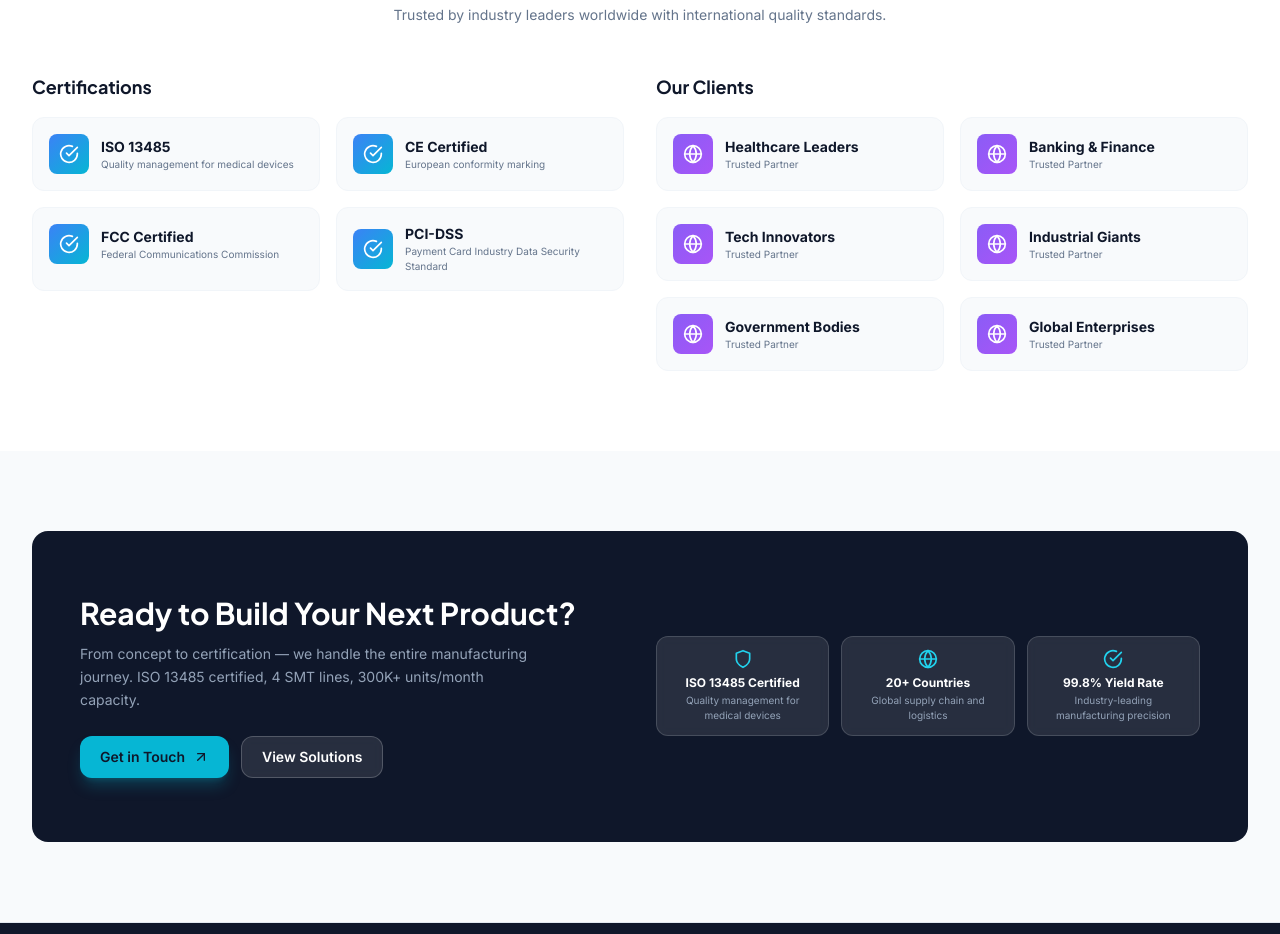
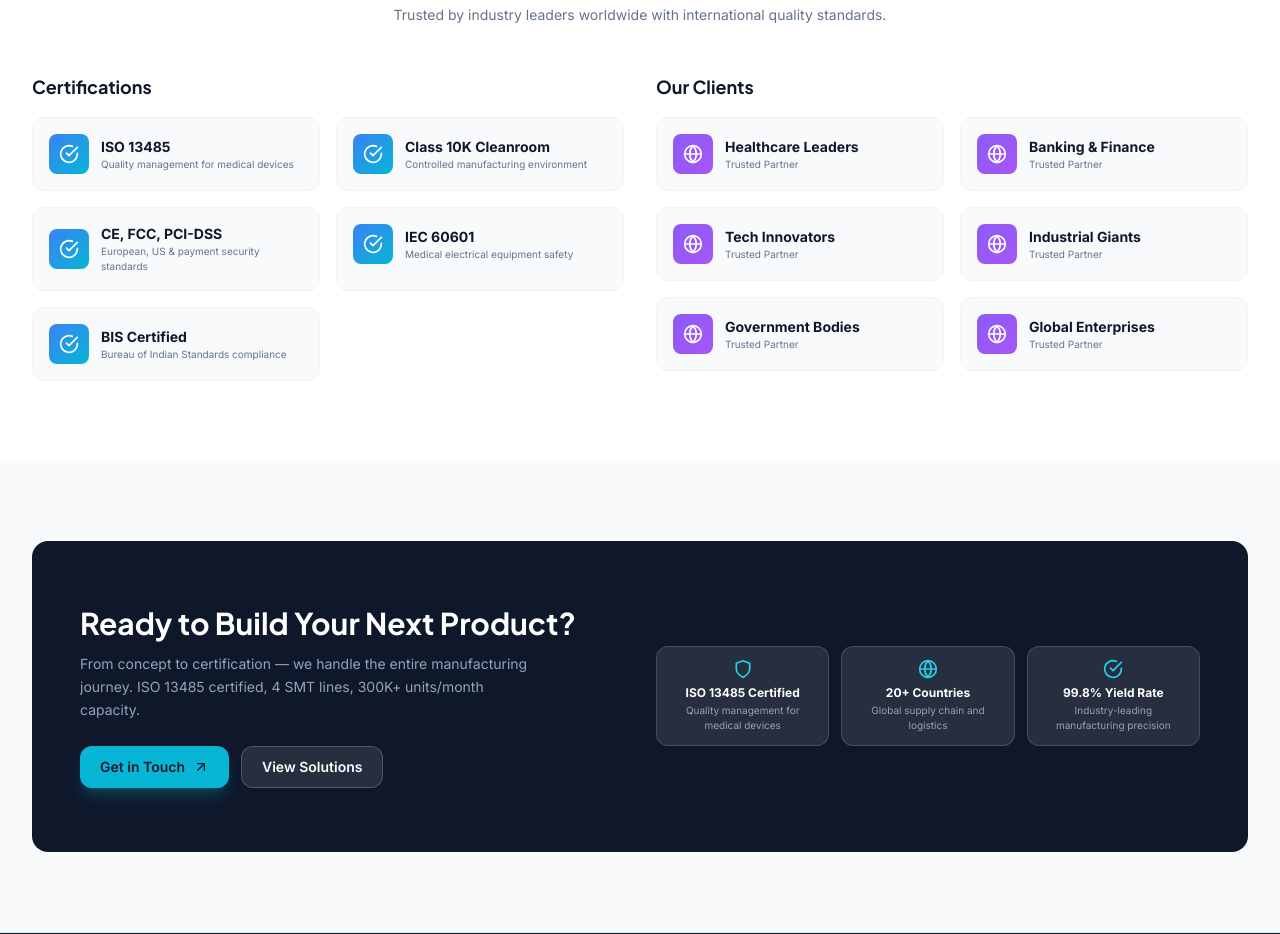
Before and after one commit to nitin-patyal-57/Walnut-technologies, a React (Vite) app: page / in a window 1280 px wide. Shown: the part 3980-4914 px from the top of the page. Built offline with nearby package versions, Linux system fonts and the light colour scheme.

Commit message:
Update homepage certifications: ISO 13485, Class 10K Cleanroom, CE/FCC/PCI-DSS, IEC 60601, BIS

```diff
--- a/src/pages/HomePage.jsx
+++ b/src/pages/HomePage.jsx
@@ -380,9 +380,10 @@ function ClientsCertifications() {
 
   const certifications = [
     { title: 'ISO 13485', description: 'Quality management for medical devices' },
-    { title: 'CE Certified', description: 'European conformity marking' },
-    { title: 'FCC Certified', description: 'Federal Communications Commission' },
-    { title: 'PCI-DSS', description: 'Payment Card Industry Data Security Standard' },
+    { title: 'Class 10K Cleanroom', description: 'Controlled manufacturing environment' },
+    { title: 'CE, FCC, PCI-DSS', description: 'European, US & payment security standards' },
+    { title: 'IEC 60601', description: 'Medical electrical equipment safety' },
+    { title: 'BIS Certified', description: 'Bureau of Indian Standards compliance' },
   ];
 
   const clients = [
```
